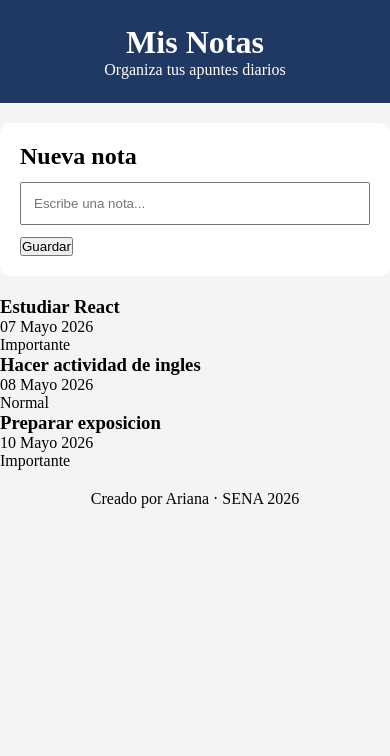
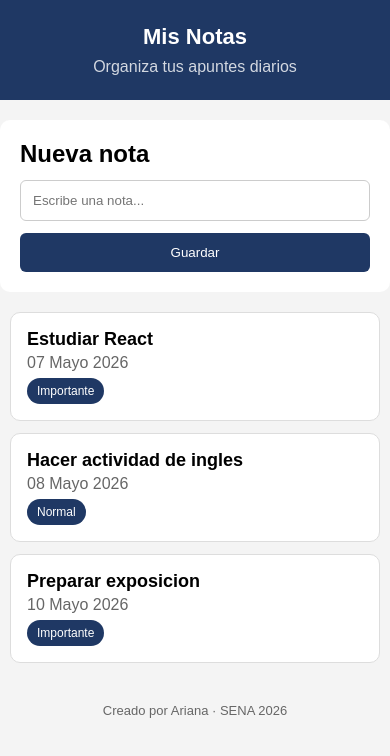
Before and after one commit to Ariana15-ro/Notas, a React (Vite) app: page / in a window 390 px wide. Shown: the top 756 px of the page. Built offline with nearby package versions, Linux system fonts and the light colour scheme.

Commit message:
Aplicar estilos CSS y responsive a la web

```diff
--- a/src/App.css
+++ b/src/App.css
@@ -7,6 +7,7 @@
 .app {
   min-height: 100vh;
   background-color: #f4f4f4;
+  font-family: Arial, Helvetica, sans-serif;
 }
 
 /* ENCABEZADO */
@@ -14,8 +15,17 @@
 .encabezado {
   background-color: #1f3864;
   color: white;
-  padding: 24px;
+  padding: 24px 16px;
   text-align: center;
+}
+
+.encabezado__titulo {
+  font-size: 30px;
+}
+
+.encabezado__subtitulo {
+  margin-top: 8px;
+  opacity: 0.8;
 }
 
 /* FORMULARIO */
@@ -28,15 +38,94 @@
   border-radius: 10px;
 }
 
+.formulario__titulo {
+  margin-bottom: 12px;
+}
+
 .formulario__input {
   width: 100%;
   padding: 12px;
-  margin: 12px 0;
+  margin-bottom: 12px;
+  border-radius: 6px;
+  border: 1px solid #ccc;
+}
+
+.formulario__boton {
+  width: 100%;
+  padding: 12px;
+  border: none;
+  border-radius: 6px;
+  background-color: #1f3864;
+  color: white;
+  cursor: pointer;
+}
+
+/* LISTA */
+
+.lista {
+  list-style: none;
+  padding: 0 16px;
+  margin: 20px auto;
+  max-width: 600px;
+}
+
+/* ITEM */
+
+.item {
+  display: flex;
+  justify-content: space-between;
+  align-items: center;
+  background-color: white;
+  margin-bottom: 12px;
+  padding: 16px;
+  border-radius: 10px;
+  border: 1px solid #ddd;
+}
+
+.item__titulo {
+  font-size: 18px;
+}
+
+.item__fecha {
+  margin-top: 4px;
+  color: #666;
+}
+
+.item__estado {
+  background-color: #1f3864;
+  color: white;
+  padding: 6px 10px;
+  border-radius: 20px;
+  font-size: 12px;
 }
 
 /* PIE */
 
 .pie {
+  padding: 20px;
   text-align: center;
-  padding: 20px;
 }
+
+.pie__texto {
+  color: #666;
+  font-size: 13px;
+}
+
+/* RESPONSIVE */
+
+@media (max-width: 600px) {
+
+  .encabezado__titulo {
+    font-size: 22px;
+  }
+
+  .item {
+    flex-direction: column;
+    align-items: flex-start;
+    gap: 6px;
+  }
+
+  .lista {
+    padding: 0 10px;
+  }
+}
```
